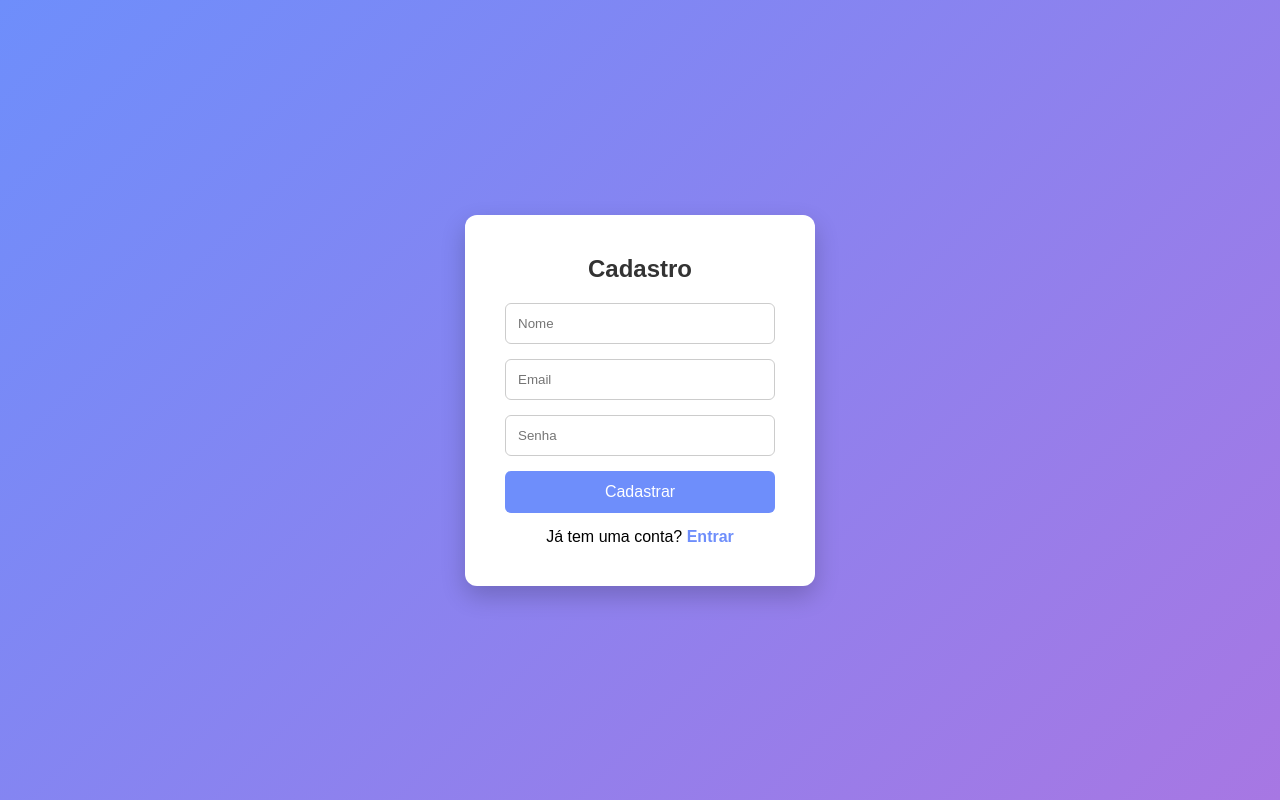
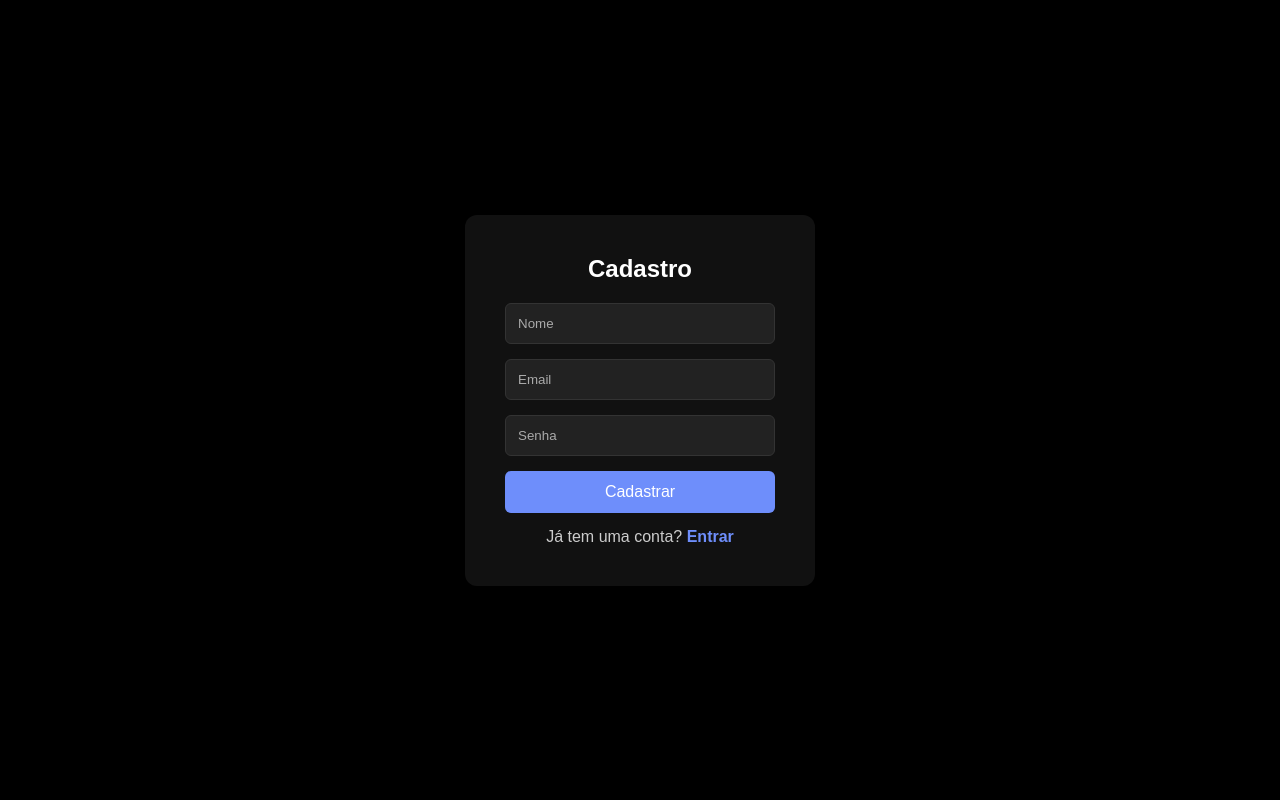
Before and after one commit to rafaelfreddi987/GameVerse, a plain HTML site: page index.html in a window 1280 px wide. Drawn offline with Linux system fonts and the light colour scheme.

Commit message:
Update style.css

```diff
--- a/style.css
+++ b/style.css
@@ -11,15 +11,16 @@ body {
     display: flex;
     justify-content: center;
     align-items: center;
-    background: linear-gradient(135deg, #6e8efb, #a777e3);
+    background-color: #000; /* fundo preto */
 }
 
 .container {
-    background-color: #fff;
+    background-color: #111; /* caixa levemente mais clara que o fundo */
     padding: 40px;
     border-radius: 12px;
-    box-shadow: 0 10px 25px rgba(0,0,0,0.2);
+    box-shadow: 0 10px 25px rgba(0,0,0,0.5);
     width: 350px;
+    color: #fff;
 }
 
 .form-container {
@@ -29,7 +30,7 @@ body {
 form h2 {
     text-align: center;
     margin-bottom: 20px;
-    color: #333;
+    color: #fff;
 }
 
 form input {
@@ -37,8 +38,14 @@ form input {
     padding: 12px;
     margin-bottom: 15px;
     border-radius: 6px;
-    border: 1px solid #ccc;
+    border: 1px solid #333;
+    background-color: #222;
+    color: #fff;
     outline: none;
+}
+
+form input::placeholder {
+    color: #aaa;
 }
 
 form input:focus {
@@ -64,6 +71,7 @@ form button:hover {
 form p {
     text-align: center;
     margin-top: 15px;
+    color: #ccc;
 }
 
 form p a {
```
